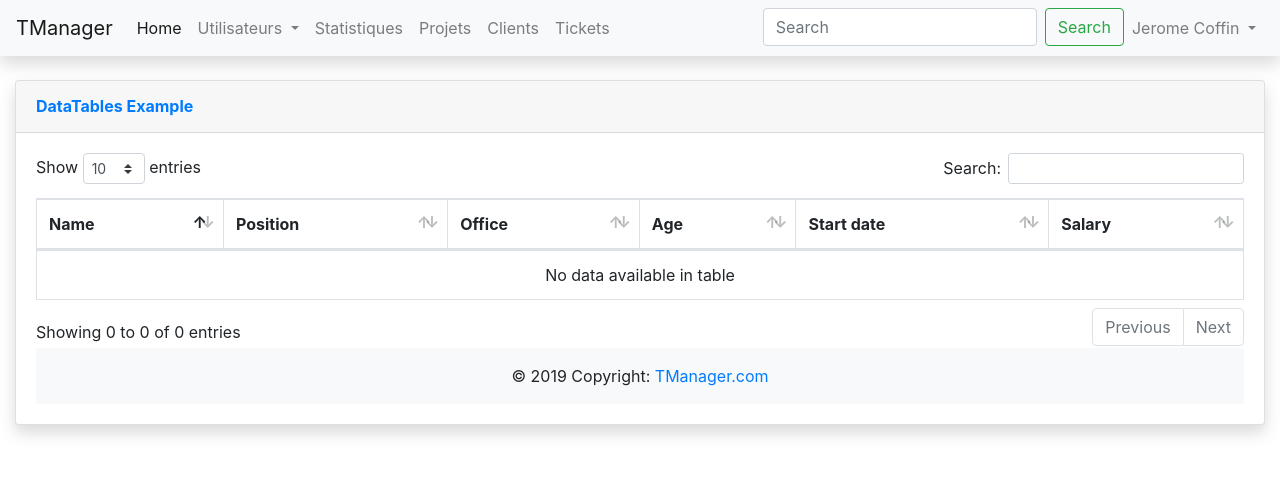
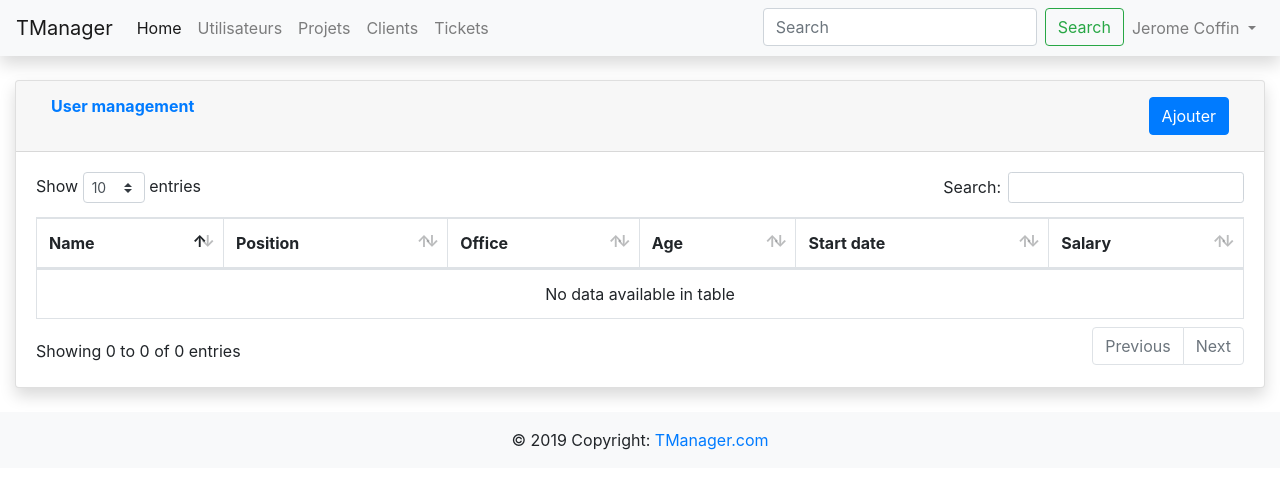
Before and after one commit to jeromecoffin/gestion_tickets, a PHP site: page /gestion_utilisateurs.php in a window 1280 px wide. Shown: the top 489 px of the page. Run offline with PHP 8.4, Linux system fonts and the light colour scheme; data that the repository does not hold is empty.

Commit message:
Push de fin de séance
indentations, commentaires...

```diff
--- a/projet_web/gestion_utilisateurs.php
+++ b/projet_web/gestion_utilisateurs.php
@@ -1,28 +1,41 @@
 <!doctype html>
 <html lang="en">
+
   <head>
     <!-- Required meta tags -->
     <meta charset="utf-8">
     <meta name="viewport" content="width=device-width, initial-scale=1, shrink-to-fit=no">
-
     <!-- Bootstrap CSS -->
     <link rel="stylesheet" href="bs431/css/bootstrap.min.css">
     <link href="vendor/datatables/dataTables.bootstrap4.min.css" rel="stylesheet">
-
-
     <title>Gestion utilisateurs</title>
-
   </head>
 
   <body>
 
+    <!-- include navigation bar -->
     <?php include('navbar.php'); ?>
 
+    <!-- include modal to add user -->
+    <?php include('modal_utilisateur.php'); ?>
+
+    <!-- Body content -->
     <div class="container-fluid">
-
       <div class="card shadow mb-4">
         <div class="card-header py-3">
-              <h6 class="m-0 font-weight-bold text-primary">DataTables Example</h6>
+          <div class="container-fluid">
+            <div class="row">
+              <div class="col text-left">
+                <h6 class="m-0 font-weight-bold text-primary">User management</h6>
+              </div>
+              <div class="col text-right">
+                <!-- Button trigger modal -->
+                <button type="button" class="btn btn-primary" data-toggle="modal" data-target="#exampleModalCenter">
+                  Ajouter
+                </button>
+              </div>
+            </div>
+          </div>
         </div>
         <div class="card-body">
           <div class="table-responsive">
@@ -37,20 +50,13 @@
                   <th>Salary</th>
                 </tr>
               </thead>
-
-
               <tbody>
-
                 <?php include('connexion_bdd.php'); ?>
-
                 <?php
                   // On récupère tout le contenu de la table
                 $reponse = $bdd->query('SELECT * FROM table_test');
-
-while ($donnees = $reponse->fetch())
-{
+                while ($donnees = $reponse->fetch()){
                 ?>
-
                 <tr>
                   <th scope="row"><?php echo $donnees['id']; ?></th>
                   <td><?php echo $donnees['nom']; ?></td>
@@ -58,20 +64,16 @@ while ($donnees = $reponse->fetch())
                   <td>tata</td>
                   <td><button type="button" class="btn btn-primary">modify</button></td>
                   <td><button type="button" class="btn btn-danger">Delete</button></td>
-
                 </tr>
-
-
                 <?php
                 }
-
                 $reponse->closeCursor(); // Termine le traitement de la requête
-
                 ?>
-
-
               </tbody>
             </table>
+          </div>
+        </div>
+      </div>
     </div>
     <?php include('footer.php'); ?>
 
--- /dev/null
+++ b/projet_web/modal_utilisateur.php
@@ -0,0 +1,41 @@
+<!-- Modal -->
+<div class="modal fade" id="exampleModalCenter" tabindex="-1" role="dialog" aria-labelledby="exampleModalCenterTitle" aria-hidden="true">
+  <div class="modal-dialog modal-dialog-centered" role="document">
+    <div class="modal-content">
+      <div class="modal-header">
+        <h5 class="modal-title" id="exampleModalLongTitle">Nouvel Utilisateur</h5>
+        <button type="button" class="close" data-dismiss="modal" aria-label="Close">
+          <span aria-hidden="true">&times;</span>
+        </button>
+      </div>
+      <div class="modal-body">
+        <form class="user">
+          <div class="form-group row">
+            <div class="col-sm-6 mb-3 mb-sm-0">
+              <input type="text" class="form-control form-control-user" id="exampleFirstName" placeholder="First Name">
+            </div>
+            <div class="col-sm-6">
+              <input type="text" class="form-control form-control-user" id="exampleLastName" placeholder="Last Name">
+            </div>
+          </div>
+          <div class="form-group">
+            <input type="email" class="form-control form-control-user" id="exampleInputEmail" placeholder="Email Address">
+          </div>
+          <div class="form-group row">
+              <div class="col-sm-6 mb-3 mb-sm-0">
+                <input type="password" class="form-control form-control-user" id="exampleInputPassword" placeholder="Password">
+              </div>
+              <div class="col-sm-6">
+                <input type="password" class="form-control form-control-user" id="exampleRepeatPassword" placeholder="Repeat Password">
+              </div>
+            </div>
+          </form>
+
+        <div class="modal-footer">
+          <button type="button" class="btn btn-secondary" data-dismiss="modal">Close</button>
+          <button type="button" class="btn btn-primary">Save changes</button>
+        </div>
+      </div>
+    </div>
+  </div>
+</div>
--- a/projet_web/navbar.php
+++ b/projet_web/navbar.php
@@ -9,18 +9,8 @@
       <li class="nav-item active">
         <a class="nav-link" href="index.php">Home <span class="sr-only">(current)</span></a>
       </li>
-      <li class="nav-item dropdown">
-        <a class="nav-link dropdown-toggle" data-toggle="dropdown" href="gestion_utilisateurs.php" role="button" aria-haspopup="true" aria-expanded="false">
-            Utilisateurs
-        </a>
-        <div class="dropdown-menu">
-          <a class="dropdown-item" href="gestion_utilisateurs.php">Ajouter</a>
-          <div class="dropdown-divider"></div>
-          <a class="dropdown-item" href="gestion_utilisateurs.php">Modifier</a>
-        </div>
-      </li>
       <li class="nav-item">
-        <a class="nav-link" href="statistiques.php">Statistiques</a>
+        <a class="nav-link" href="gestion_utilisateurs.php">Utilisateurs</a>
       </li>
       <li class="nav-item">
         <a class="nav-link" href="tables.html">Projets</a>
@@ -52,9 +42,6 @@
         </div>
       </li>
     </ul>
-
   </div>
-
-
 </nav>
 <br>
```
Also changed, not shown: projet_web/connexion_bdd.php (+4 -4 lines), projet_web/index.php (+85 -0 lines), projet_web/statistiques.php (deleted, +0 -101 lines), 6 other files. Lines whose indentation alone changed are shown as unchanged.
